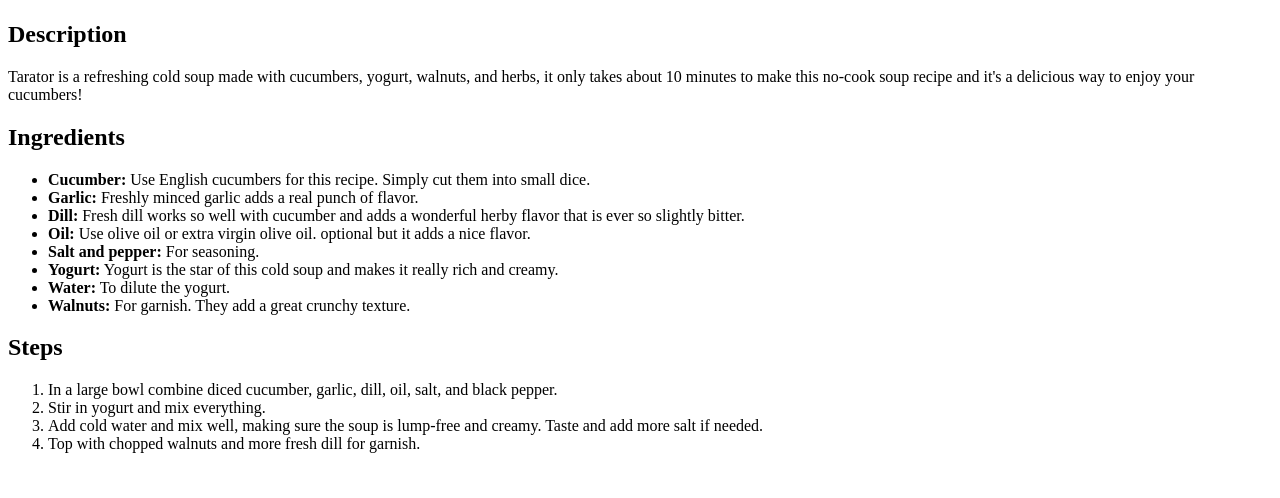
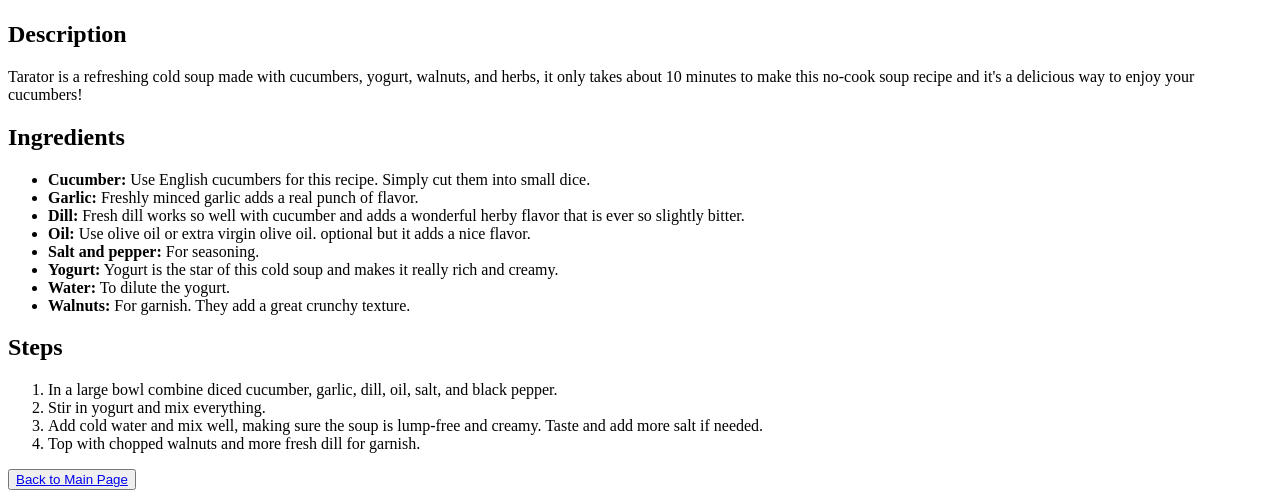
Before and after one commit to MisterBunnie/odin-recipe, a plain HTML site: page recipes/tarator.html in a window 1280 px wide. Shown: the part 383-881 px from the top of the page. Before the commit the page ends 852 px from the top, so only its background shows below. Drawn offline with Linux system fonts and the light colour scheme.

Commit message:
Adding-Back-Button

```diff
--- a/recipes/tarator.html
+++ b/recipes/tarator.html
@@ -31,9 +31,11 @@
     <ol>
         <li>In a large bowl combine diced cucumber, garlic, dill, oil, salt, and black pepper.</li>
         <li>Stir in yogurt and mix everything.</li>
-        <li>Add cold water and mix well, making sure the soup is lump-free and creamy. Taste and add more salt if needed.</li>
+        <li>Add cold water and mix well, making sure the soup is lump-free and creamy. Taste and add more salt if
+            needed.</li>
         <li>Top with chopped walnuts and more fresh dill for garnish.</li>
     </ol>
+    <button><a href="../index.html">Back to Main Page</a></button>
 </body>
 
 </html>
```
